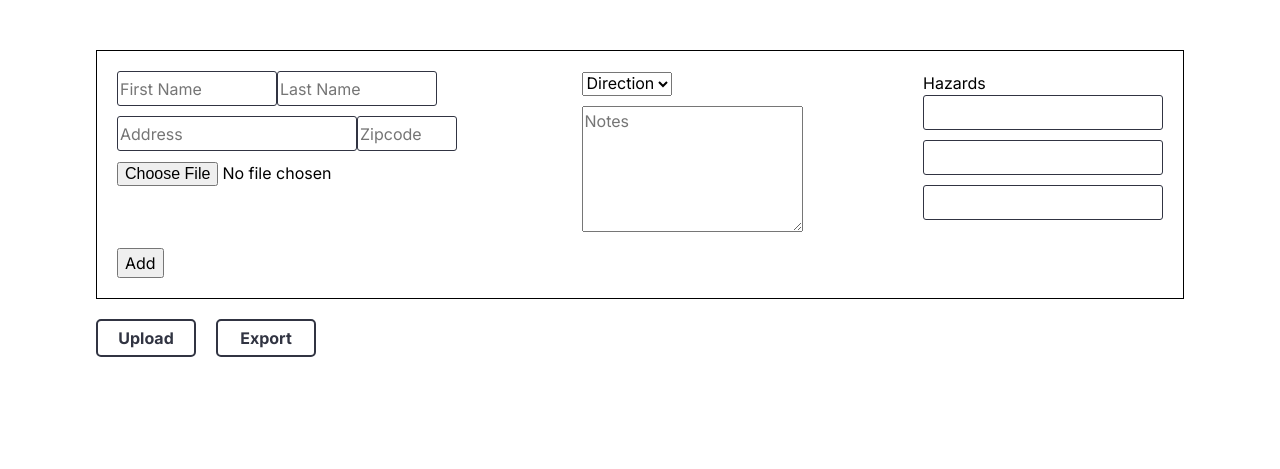
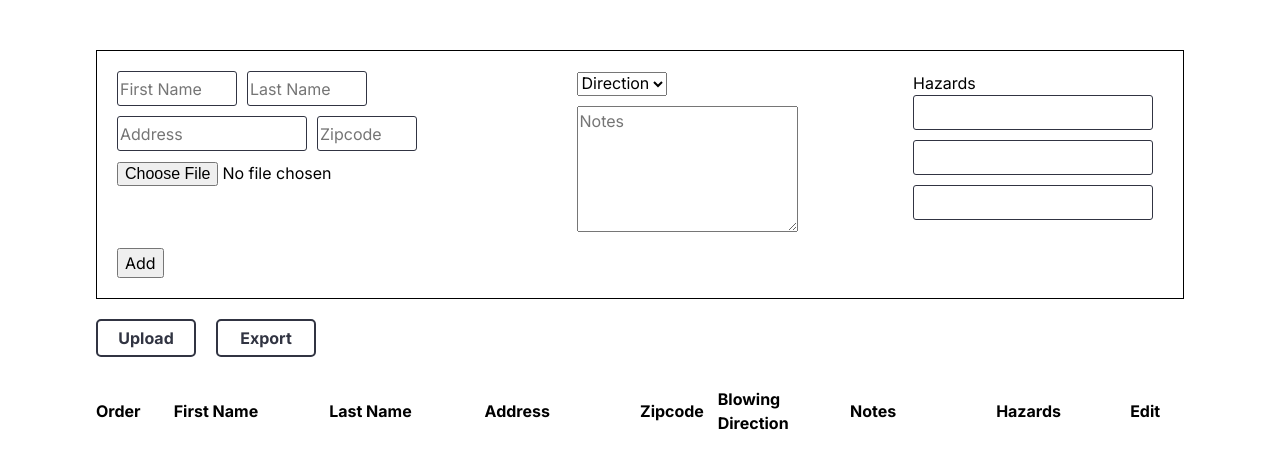
Before and after one commit to bmtymrak/allup-blower, a Django app: page / in a window 1280 px wide. Shown: the part 51-520 px from the top of the page. Run offline with Django 4.2, Linux system fonts and the light colour scheme; the visitor is signed in with stand-in values (Sample User, id 1); data that the repository does not hold is empty.

Commit message:
Update styling on customer grid, form, and details

```diff
--- a/customers/forms.py
+++ b/customers/forms.py
@@ -7,10 +7,11 @@ class CustomerForm(forms.ModelForm):
     def __init__(self, *args, **kwargs):
         super().__init__(*args, **kwargs)
         self.fields["first_name"].widget.attrs.update(
-            placeholder="First Name", size="12"
+            placeholder="First Name", size="8"
         )
-        self.fields["last_name"].widget.attrs.update(placeholder="Last Name", size="12")
+        self.fields["last_name"].widget.attrs.update(placeholder="Last Name", size="8")
         self.fields["address"].widget.attrs["placeholder"] = "Address"
+        self.fields["address"].widget.attrs["size"] = "15"
         self.fields["zip_code"].widget.attrs.update(placeholder="Zipcode")
         self.fields["blowing_direction"].widget.attrs["placeholder"] = "Direction"
         self.fields["notes"].widget.attrs.update(
--- a/static/base.css
+++ b/static/base.css
@@ -113,6 +113,7 @@ a {
 
 .form-field {
     margin-bottom: 10px;
+    margin-right: 10px;
 }
 
 .form-field>input {
@@ -168,6 +169,10 @@ a {
     /* white-space: nowrap; */
 }
 
+.cell-justify-center {
+    justify-self: center;
+}
+
 /* .customer-list-grid>div:nth-child(7n + 1)::after {
     content: "";
     position: absolute;
@@ -186,6 +191,10 @@ a {
 .customer-list-grid>div:last-child {
     grid-column: 1/10;
     border-top: none;
+}
+
+.grid-column-heading {
+    font-weight: bold;
 }
 
 
@@ -224,12 +233,12 @@ a {
 
 .customer-title-container {
     display: flex;
-    justify-content: space-between;
+    justify-content: space-around;
     margin: -25px 0 20px 50px;
 }
 
 .customer-title {
-    margin-right: auto;
+    /* margin-right: auto; */
 }
 
 .customer-title-address {
@@ -246,7 +255,7 @@ a {
     display: flex;
     justify-content: space-between;
     align-items: center;
-    width: 500px;
+    width: 400px;
     margin-right: 30px;
 }
 
@@ -256,6 +265,7 @@ a {
 
 .customer-detail-nav-text {
     font-size: 25px;
+    vertical-align: middle;
 }
 
 .customer-detail-order {
@@ -269,14 +279,20 @@ a {
     height: 100%;
 }
 
+.customer-info-image {
+    /* margin-right: auto; */
+}
+
 .customer-info-details {
     display: flex;
     flex-direction: column;
+    margin-right: 10px;
+    max-width: 400px;
 }
 
 .customer-info-details>div {
     margin-bottom: 20px;
-    max-width: 500px;
+    /* max-width: 500px; */
 }
 
 .customer-info-details>div>h3 {
@@ -289,15 +305,19 @@ a {
 
 }
 
+.direction-indicator-container {
+    display: flex;
+    justify-content: center;
+}
+
 .direction-indicator {
     font-size: 64px;
     font-weight: 600;
-    text-align: center;
-    margin: auto;
 }
 
 .customer-info-details>div>p {
     font-size: 28px;
+    padding-left: 5px;
 }
 
 .customer-info-hazards>ul>li {
--- a/templates/customers/list.html
+++ b/templates/customers/list.html
@@ -79,16 +79,26 @@
 
 <div class="customer-list-container">
     <div class="customer-list-grid">
+        <div><span class="grid-column-heading">Order</span></div>
+        <div><span class="grid-column-heading">First Name</span></div>
+        <div><span class="grid-column-heading">Last Name</span></div>
+        <div><span class="grid-column-heading">Address</span></div>
+        <div><span class="grid-column-heading">Zipcode</span></div>
+        <div class="cell-justify-center"><span class="grid-column-heading">Blowing Direction</span></div>
+        <div class="cell-justify-center"><span class="grid-column-heading">Notes</span></div>
+        <div class="cell-justify-center"><span class="grid-column-heading">Hazards</span></div>
+        <div class="cell-justify-center"><span class="grid-column-heading">Edit</span></div>
+        <div></div>
     {% for customer in customers %}
-        <div>{{customer.order}}</div>
+        <div><a href='{% url "customer_detail" pk=customer.pk %}'>{{customer.order}}</a></div>
         <div><a href='{% url "customer_detail" pk=customer.pk %}'>{{customer.first_name}}</a></div>
         <div><a href='{% url "customer_detail" pk=customer.pk %}'>{{customer.last_name}}</a></div>
         <div><a href='{% url "customer_detail" pk=customer.pk %}'>{{customer.address}}</a></div>
         <div>{{customer.zip_code}}</div>
-        <div>{{customer.blowing_direction}}</div>
+        <div class="cell-justify-center">{{customer.blowing_direction}}</div>
         <div>{% for hazard in customer.hazards.all %} {{hazard.content}}, {% endfor %}</div>
         <div>{{customer.notes|linebreaks}}</div>
-        <div><a href='{% url "customer_edit" pk=customer.pk %}'>Edit</a></div>
+        <div class="cell-justify-center"><a href='{% url "customer_edit" pk=customer.pk %}'>Edit</a></div>
         <div></div>
     {% endfor %}
     </div>
```
Also changed, not shown: templates/customers/detail.html (+8 -4 lines).
